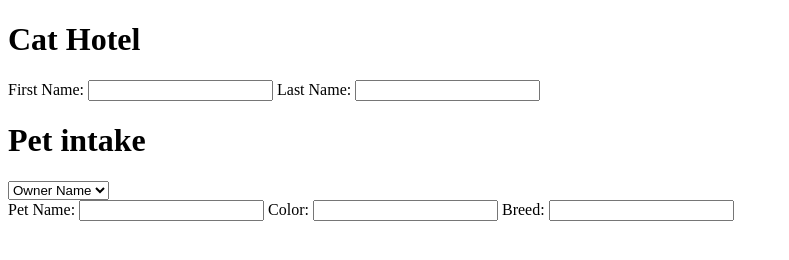
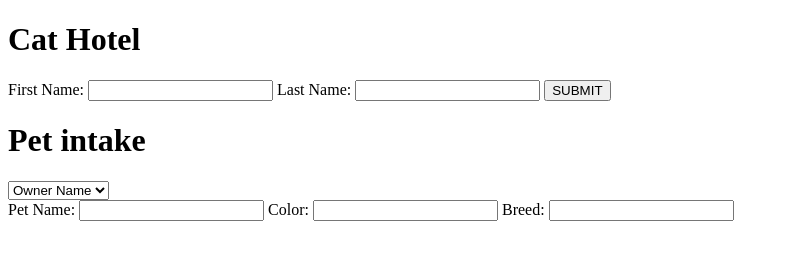
Before and after one commit to hisaac/PRIME-cat-team-pet-hotel, a website: page public/views/index.html in a window 1280 px wide. Shown: the whole page, without its empty margins (0-789 px from the left). Drawn offline with Linux system fonts and the light colour scheme.

Commit message:
Add submit button to new owner form

```diff
--- a/public/views/index.html
+++ b/public/views/index.html
@@ -12,6 +12,8 @@
 
       <label for="lastName">Last Name:</label>
       <input type="text" id="lastName" />
+
+      <button id="submitNewOwner">SUBMIT</button>
     </form>
     <h1> Pet intake </h1>
     <select>
```
